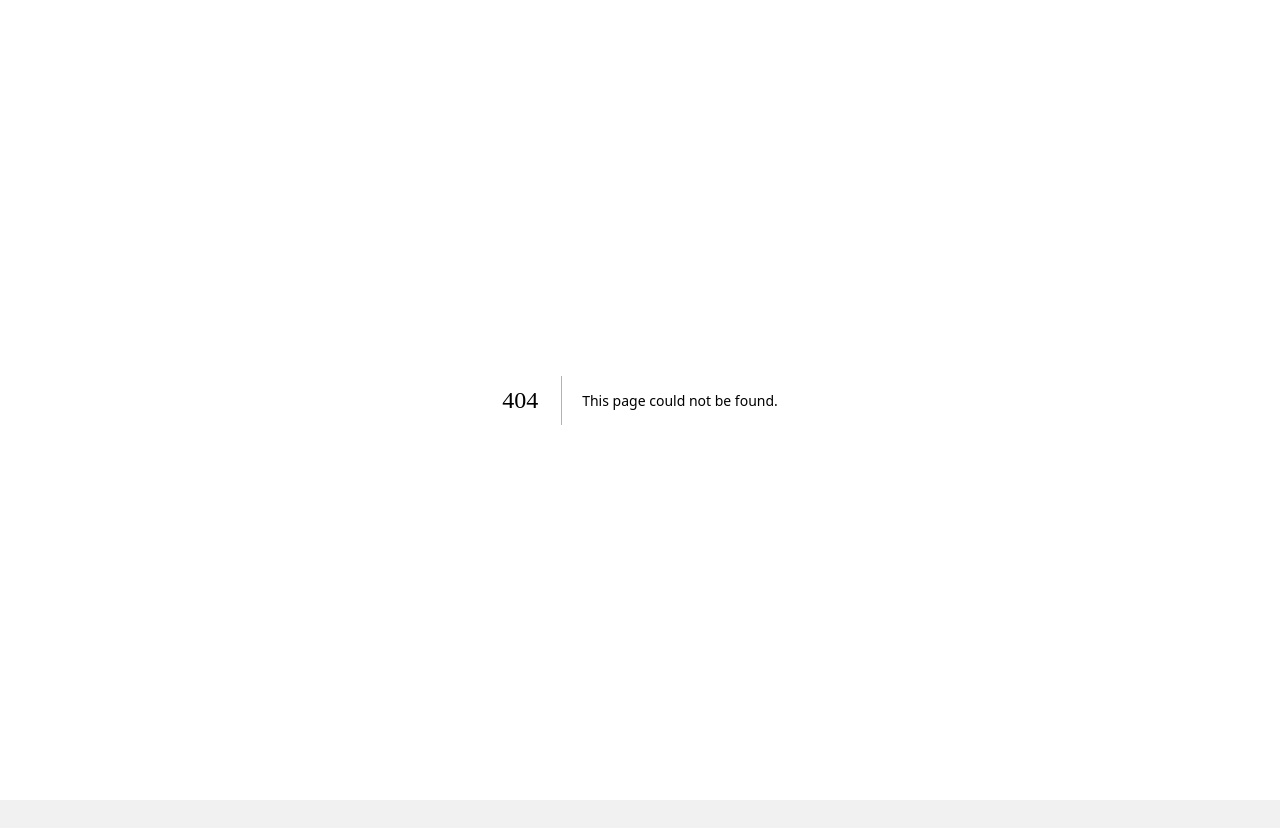
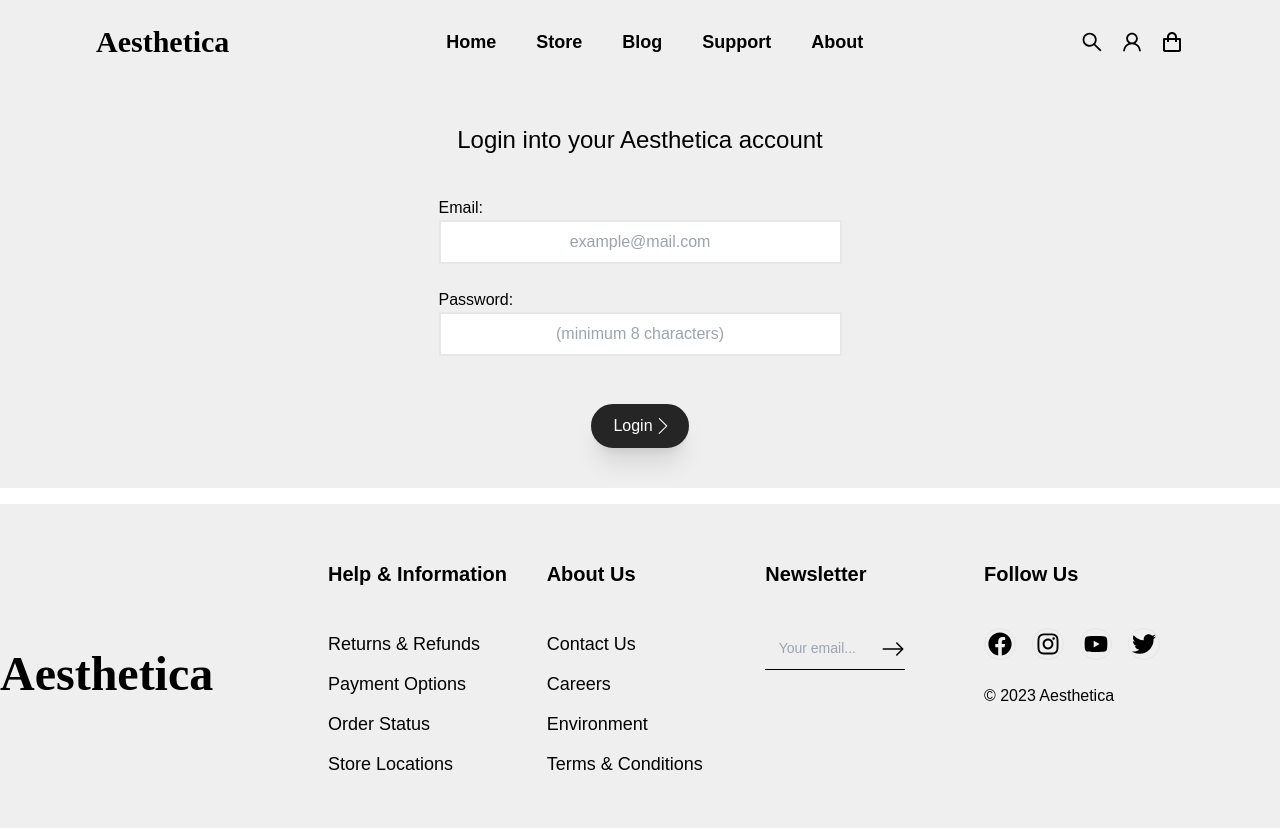
Before and after one commit to vdumic/HCI-2022-23, a Next.js app in the folder aesthetica/: page /login in a window 1280 px wide. Before the commit this address had no page. Before the commit the page ends 800 px from the top, so only its background shows below. Built offline with nearby package versions, Linux system fonts and the light colour scheme.

Commit message:
WIP: LogIn page form

```diff
--- a/aesthetica/components/Home/Explore.js
+++ b/aesthetica/components/Home/Explore.js
@@ -15,8 +15,8 @@ const Explore = () => {
         <ExploreButton title="Offers" />
       </div>
       <div className="flex justify-center mt-10">
-        {exploreItems.map(({ label, image }) => (
-          <ExploreItem title={label} image={image} />
+        {exploreItems.map(({ label, image, path }) => (
+          <ExploreItem title={label} image={image} path={path} />
         ))}
       </div>
       <div className="flex justify-center my-10">
--- a/aesthetica/components/SignUp/Forms/UserCredentials.js
+++ b/aesthetica/components/LogIn/LoginForm.js
@@ -1,13 +1,8 @@
-import { useContext } from "react";
-import { FormContext } from "../../../pages/signup/index";
 import { ErrorMessage, Field, Form, Formik } from "formik";
 import { SlArrowRight } from "react-icons/sl";
 import * as yup from "yup";
 
-const UserCredentials = () => {
-  const { activeStepIndex, setActiveStepIndex, formData, setFormData } =
-    useContext(FormContext);
-
+const LoginForm = () => {
   const renderError = (message) => (
     <p className="italic text-red-500">{message}</p>
   );
@@ -31,7 +26,7 @@ const UserCredentials = () => {
       }}
     >
       <Form className="flex flex-col w-full justify-center items-center">
-        <div className="flex flex-col items-start mb-2">
+        <div className="flex flex-col items-start mb-6">
           <label className="font-medium text-black">Email:</label>
           <Field
             name="email"
@@ -56,7 +51,7 @@ const UserCredentials = () => {
           className="flex justify-center bg-[#252526] hover:bg-[#3e3e42] hover:border-[#3e3e42] text-white text-m font-medium mt-10 py-2 pl-5 pr-3.5 border-2 border-[#252526] rounded-full shadow-xl"
           type="submit"
         >
-          Continue
+          Login
           <SlArrowRight className="h-5 w-5 sm:inline cursor-pointer pt-1" />
         </button>
       </Form>
@@ -64,4 +59,4 @@ const UserCredentials = () => {
   );
 };
 
-export default UserCredentials;
+export default LoginForm;
--- a/aesthetica/components/SignUp/Forms/UserInfo.js
+++ b/aesthetica/components/SignUp/Forms/UserInfo.js
@@ -40,13 +40,13 @@ const UserInfo = () => {
     >
       <Form className="flex flex-col w-full justify-center items-center">
         <div className="flex w-1/4 justify-between">
-          <div className="flex flex-col items-start mb-2">
+          <div className="flex flex-col items-start mb-6">
             <label className="font-medium text-black">Name:</label>
             <Field name="name" className="border-2 py-2" />
             <ErrorMessage name="name" render={renderError} />
           </div>
 
-          <div className="flex flex-col items-start mb-2">
+          <div className="flex flex-col items-start mb-6">
             <label className="font-medium text-black">Surname:</label>
             <Field name="surname" className="border-2 py-2" />
             <ErrorMessage name="surname" render={renderError} />
@@ -59,7 +59,7 @@ const UserInfo = () => {
         </div>
         <ErrorMessage name="phone" render={renderError} />
 
-        <div className="flex flex-col w-1/4 items-start mb-2">
+        <div className="flex flex-col w-1/4 items-start mb-6">
           <p className="text-2xl my-4">Shipping information:</p>
           <label className="font-medium text-black">Street:</label>
           <Field name="street" className="border-2 py-2 w-full" />
--- a/aesthetica/layouts/HeaderFooterLayout.js
+++ b/aesthetica/layouts/HeaderFooterLayout.js
@@ -5,13 +5,13 @@ import Spacer from "../components/Spacer";
 
 const HeaderFooterLayout = ({ title, children, ...rest }) => {
   return (
-    <>
+    <div className="h-full">
       <PageHead title={title} />
       <Header />
       <main {...rest}>{children}</main>
       <Spacer />
       <Footer />
-    </>
+    </div>
   );
 };
 
--- /dev/null
+++ b/aesthetica/pages/login/index.js
@@ -0,0 +1,19 @@
+import LoginForm from "../../components/LogIn/LoginForm";
+import HeaderFooterLayout from "../../layouts/HeaderFooterLayout";
+
+const LogIn = () => {
+  return (
+    <HeaderFooterLayout title="Aesthetica / SignUp">
+      <div className="flex justify-center mt-10">
+        <p className="font-medium text-2xl">
+          Login into your Aesthetica account
+        </p>
+      </div>
+      <div className="w-full flex flex-col items-center justify-start my-10">
+        <LoginForm />
+      </div>
+    </HeaderFooterLayout>
+  );
+};
+
+export default LogIn;
--- a/aesthetica/pages/signup/index.js
+++ b/aesthetica/pages/signup/index.js
@@ -10,7 +10,7 @@ const SignUp = () => {
 
   return (
     <HeaderFooterLayout title="Aesthetica / SignUp">
-      <div className="flex justify-center mt-8">
+      <div className="flex justify-center mt-10">
         <p className="font-medium text-2xl">
           Sign up for faster checkout and personalized shopping experience.
         </p>
@@ -18,7 +18,7 @@ const SignUp = () => {
       <FormContext.Provider
         value={{ activeStepIndex, setActiveStepIndex, formData, setFormData }}
       >
-        <div className="w-full h-screen flex flex-col items-center justify-start">
+        <div className="w-full flex flex-col items-center justify-start mb-10">
           <StepCounter />
           <DisplayedStep />
         </div>
--- a/aesthetica/pages/store/dining_room.js
+++ b/aesthetica/pages/store/dining_room.js
@@ -12,7 +12,7 @@ const DiningRoom = () => {
         <p className="font-bold text-3xl text-[#777777]">Dining room</p>
         <AiOutlineRight className="h-7 w-7 sm:inline pt-3" />
         <p className="font-bold text-3xl">Chairs</p>
-      </div>{" "}
+      </div>
       <StoreSearch />
       <div className="flex justify-evenly mx-28 my-10">
         <ItemsList />
```
